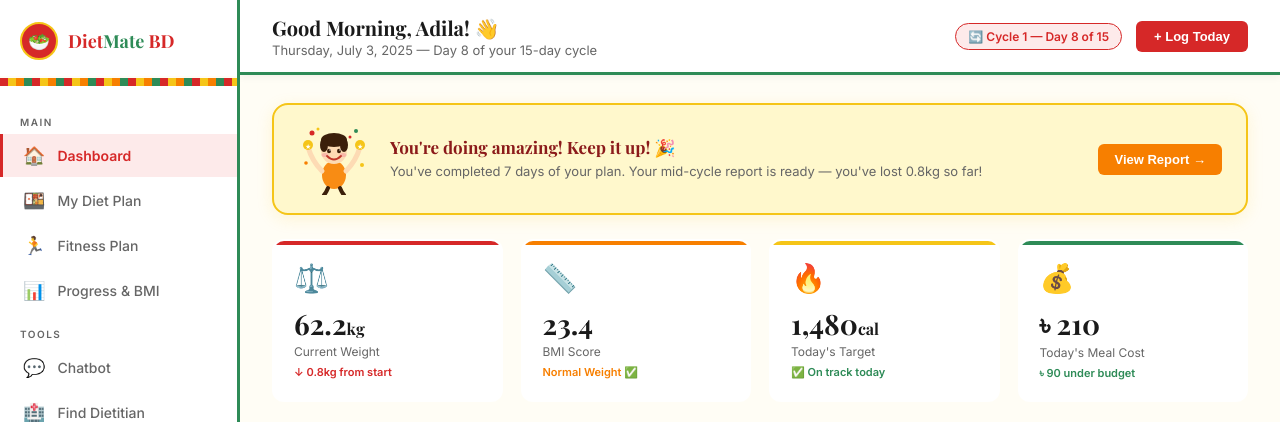
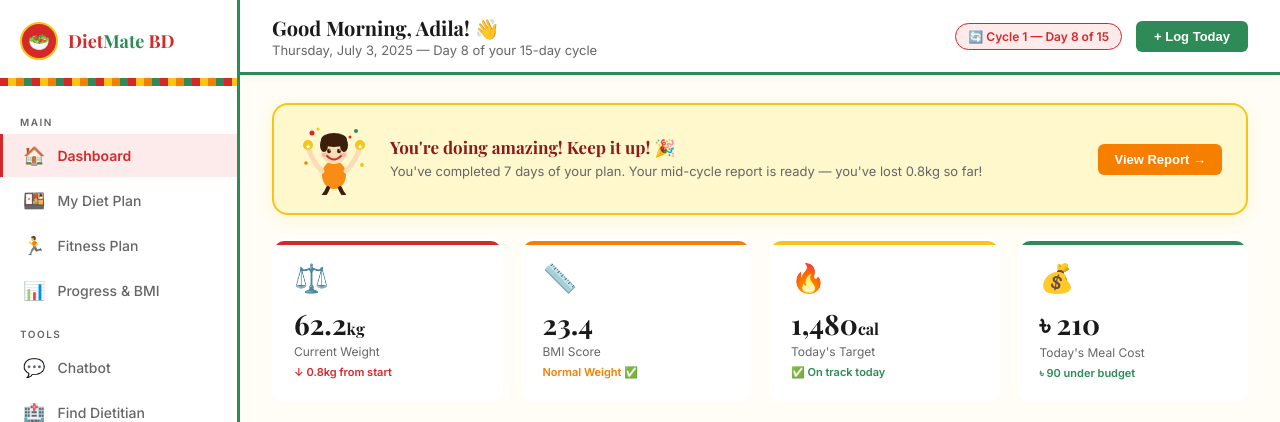
Before and after one commit to adila-afsara/Smart-Diet-Fitness-Planner, a Django app: template templates/DietMate_dashboard_v2.html in a window 1280 px wide. Shown: the top 422 px of the page. Run offline with Django 5.2, Linux system fonts and the light colour scheme; the template is opened without the code that fills it, so the values that code supplies are empty.

Commit message:
Update DietMate_dashboard_v2.html

```diff
--- a/templates/DietMate_dashboard_v2.html
+++ b/templates/DietMate_dashboard_v2.html
@@ -148,7 +148,7 @@
     }
 
     .log-btn {
-      background: var(--red); color: white;
+      background: var(--green); color: white;
       border: none; border-radius: 6px;
       padding: 8px 18px; font-size: 13px;
       font-weight: 600; cursor: pointer;
```
